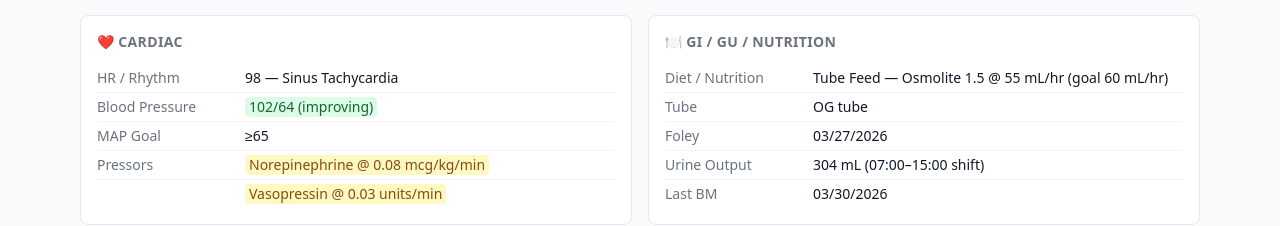
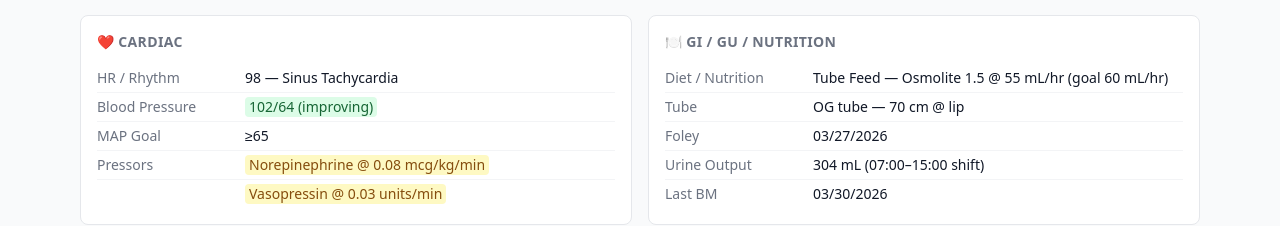
Before and after one commit to artintexas321/icu-handoff, a Next.js app: page /patient/1 in a window 1280 px wide. Shown: the part 1279-1505 px from the top of the page. Built offline with nearby package versions, Linux system fonts and the light colour scheme.

Commit message:
OG tube mock: add cm marking example

```diff
--- a/data/patients.ts
+++ b/data/patients.ts
@@ -133,7 +133,7 @@ export const patients: Patient[] = [
     nutrition: {
       type: 'Tube Feed',
       details: 'Osmolite 1.5 @ 55 mL/hr (goal 60 mL/hr)',
-      tubeAccess: 'OG tube',
+      tubeAccess: 'OG tube — 70 cm @ lip',
       foleyDate: '03/27/2026',
       urineOutput: '304 mL (07:00–15:00 shift)',
       lastBm: '03/30/2026'
```
